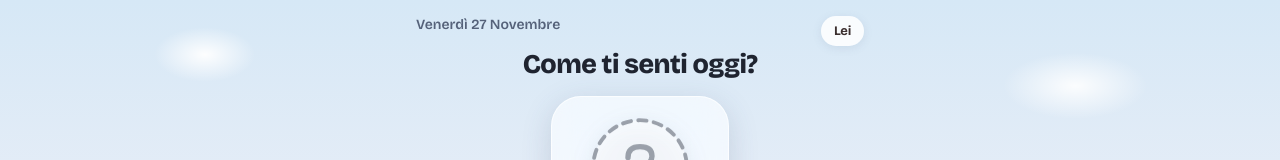
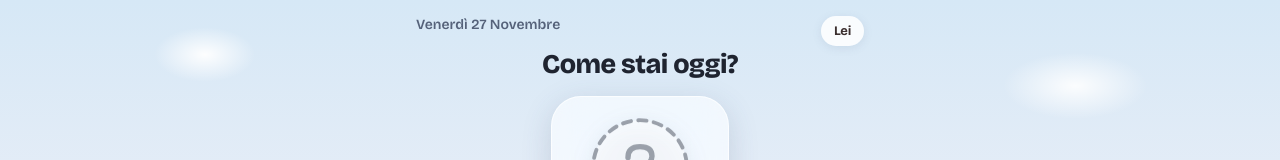
Before and after one commit to Alfy002/luna, a plain HTML site: page lui.html in a window 1280 px wide. Shown: the top 160 px of the page. Drawn offline with nearby package versions, Linux system fonts and the light colour scheme.

Commit message:
Update lui.html

```diff
--- a/lui.html
+++ b/lui.html
@@ -489,7 +489,7 @@ function home(){const t=today(),ck=mk(t),k=ck||"unk",p=PM[k];theme(ck||"neu");
  const WD=["D","L","M","M","G","V","S"],wd=t.toLocaleDateString("it-IT",{weekday:"long"});
  let n=0,sm=0;for(let i=0;i<7;i++){const v=S.mood[iso(add(real(),-i))];if(v===0||v===1||v===2){n++;sm+=v}}
  const avg=n?sm/(2*n):0,an=avg<.34?"Deluso":avg<.67?"Neutro":"Felice";
- const ttl=OFF===0?"Come ti senti oggi?":OFF===-1?"Come ti sentivi ieri?":OFF<0?`Come ti sentivi ${wd}?`:OFF===1?"Come ti sentirai domani?":`Come ti sentirai ${wd}?`;
+ const ttl=OFF===0?"Come stai oggi?":OFF===-1?"Come stavi ieri?":OFF<0?`Come stavi ${wd}?`:OFF===1?"Come starai domani?":`Come starai ${wd}?`;
  const strip=[-4,-3,-2,-1,0,1,2].map(i=>{const dt=add(real(),i),q=i>0?"unk":(mk(dt)||"unk");return`<div class="dy${i===OFF?" t":""}${OFF&&i===0?" r":""}" onclick="setOff(${i})"><div class="lt">${WD[dt.getDay()]}</div><div class="bb">${bub(q,40)}</div></div>`}).join("");
  const kd=o=>{const dt=add(t,o);return dt>real()?"unk":(mk(dt)||"unk")};
  const FP=[[-2,"left:calc(50% - 211px);top:127px",48],[-1,"left:calc(50% - 157px);top:107px",54],[0,"left:calc(50% - 60px);top:39px",120],[1,"left:calc(50% + 103px);top:107px",54],[2,"left:calc(50% + 163px);top:127px",48]];
```
